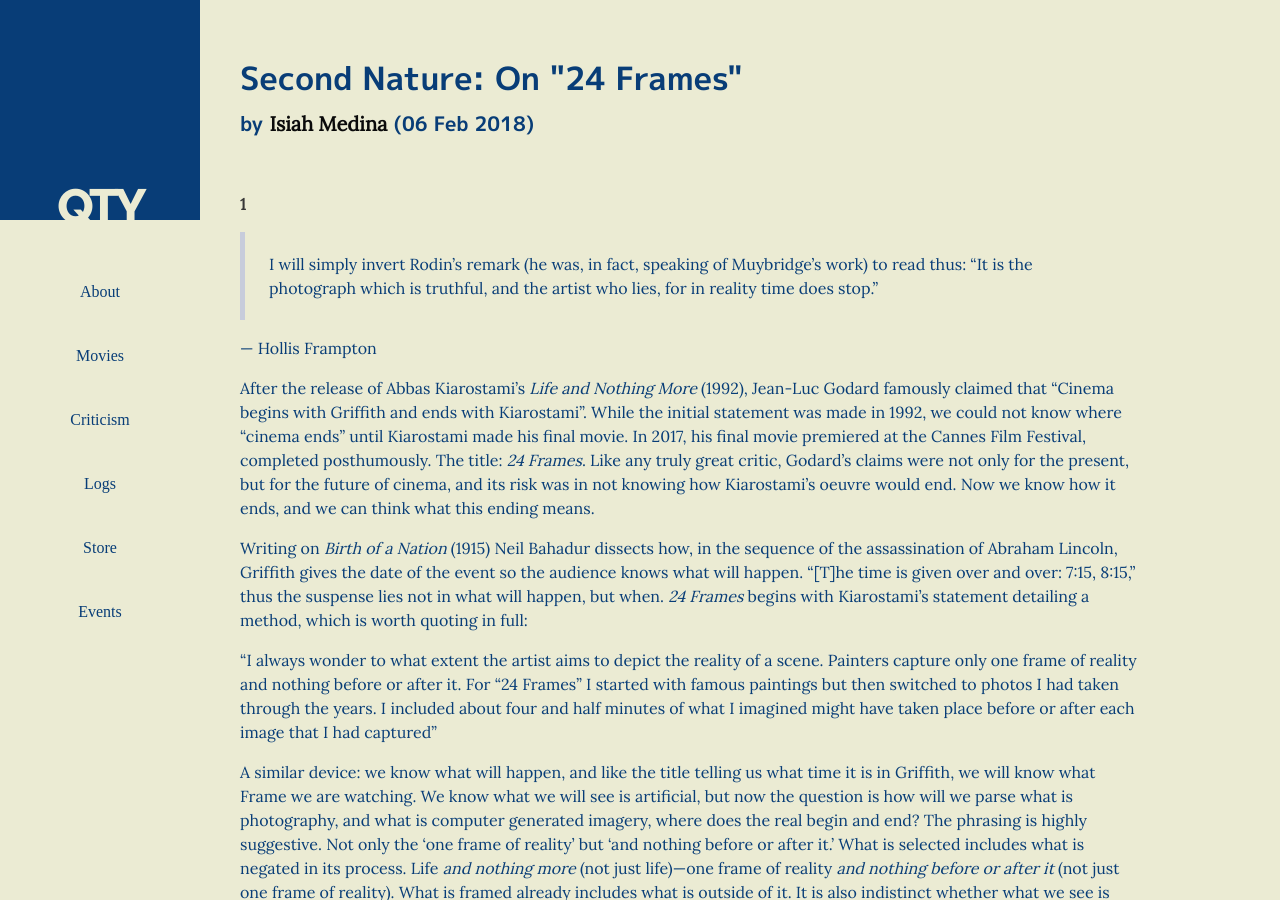
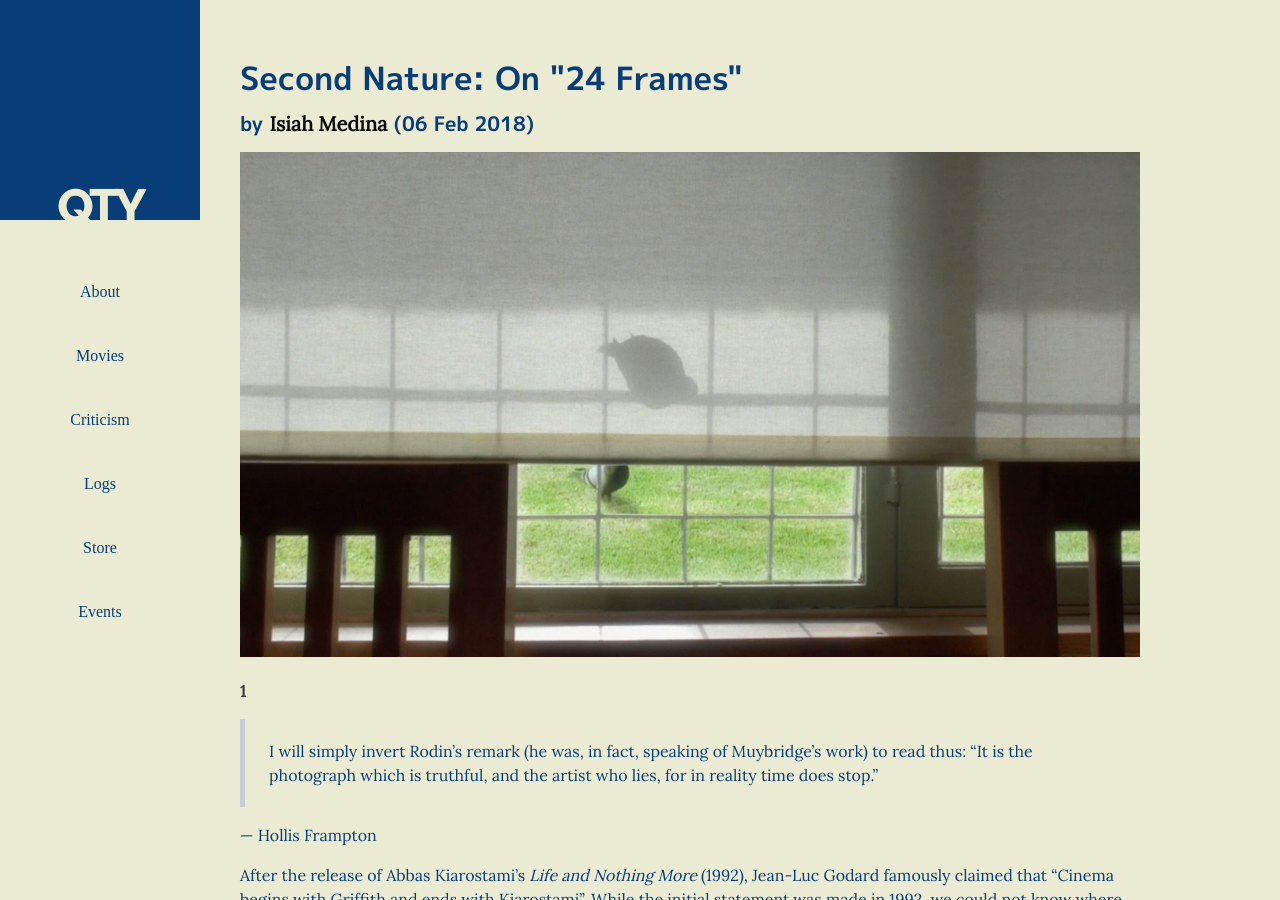
Before and after one commit to naobot/qty-cinema, a Jekyll site: the page built from _posts/2020-03-29-second-nature-on-24-frames.md, in a window 1280 px wide and 900 px high. Built offline with Jekyll 4.4.1, drawn with Linux system fonts in a browser that asks for light colours; some web fonts are replaced.

Commit message:
Update from Forestry.io kelley dong updated _posts/2020-03-29-second-nature-on-24-frames.md

```diff
--- a/_posts/2020-03-29-second-nature-on-24-frames.md
+++ b/_posts/2020-03-29-second-nature-on-24-frames.md
@@ -5,7 +5,7 @@ title: 'Second Nature: On "24 Frames"'
 author: Isiah Medina
 
 ---
-![](assets/uploads/Criticism_IM_24Frames.jpg)
+![](/assets/uploads/Criticism_IM_24Frames.jpg)
 
 **1**
 
```
